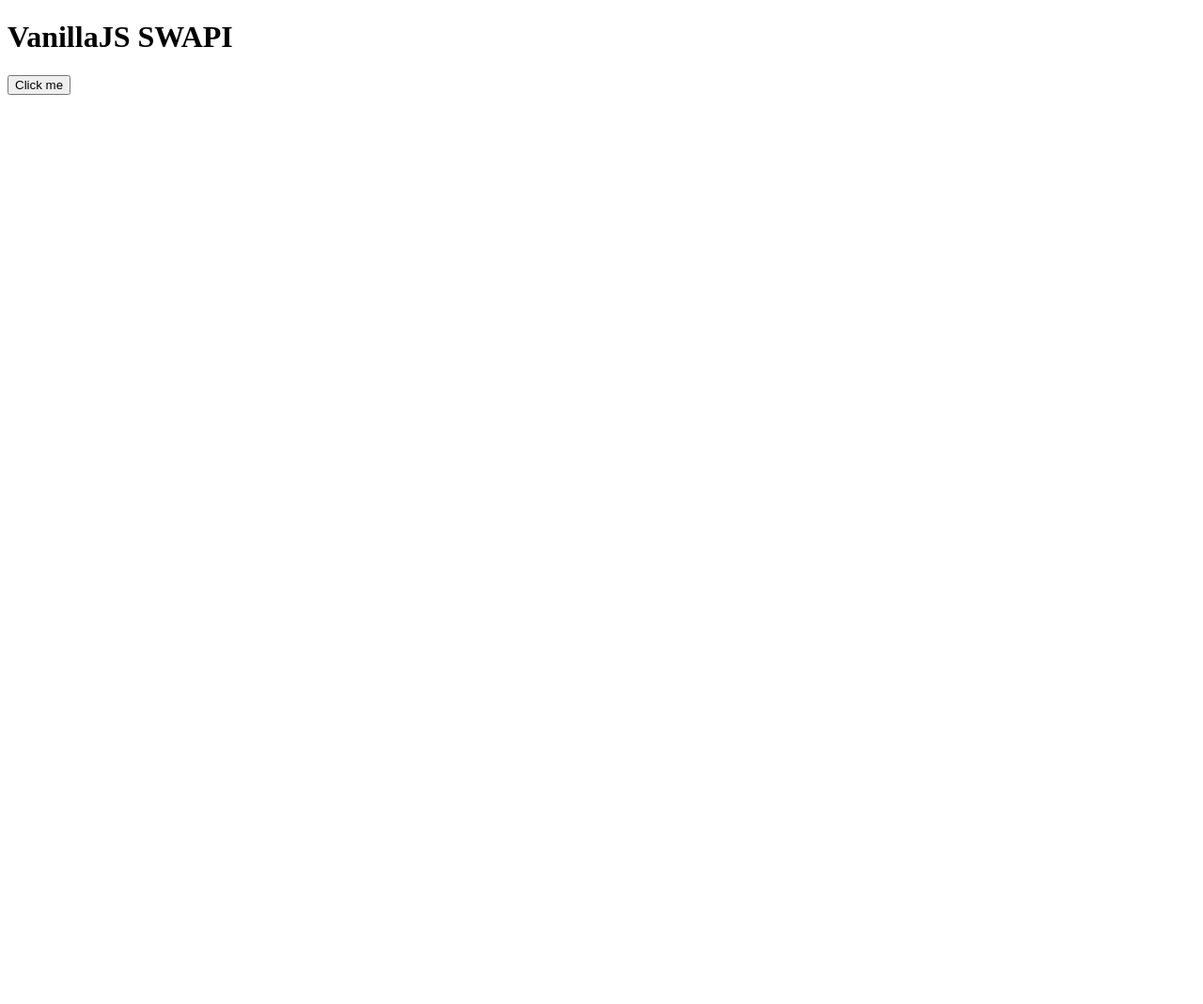
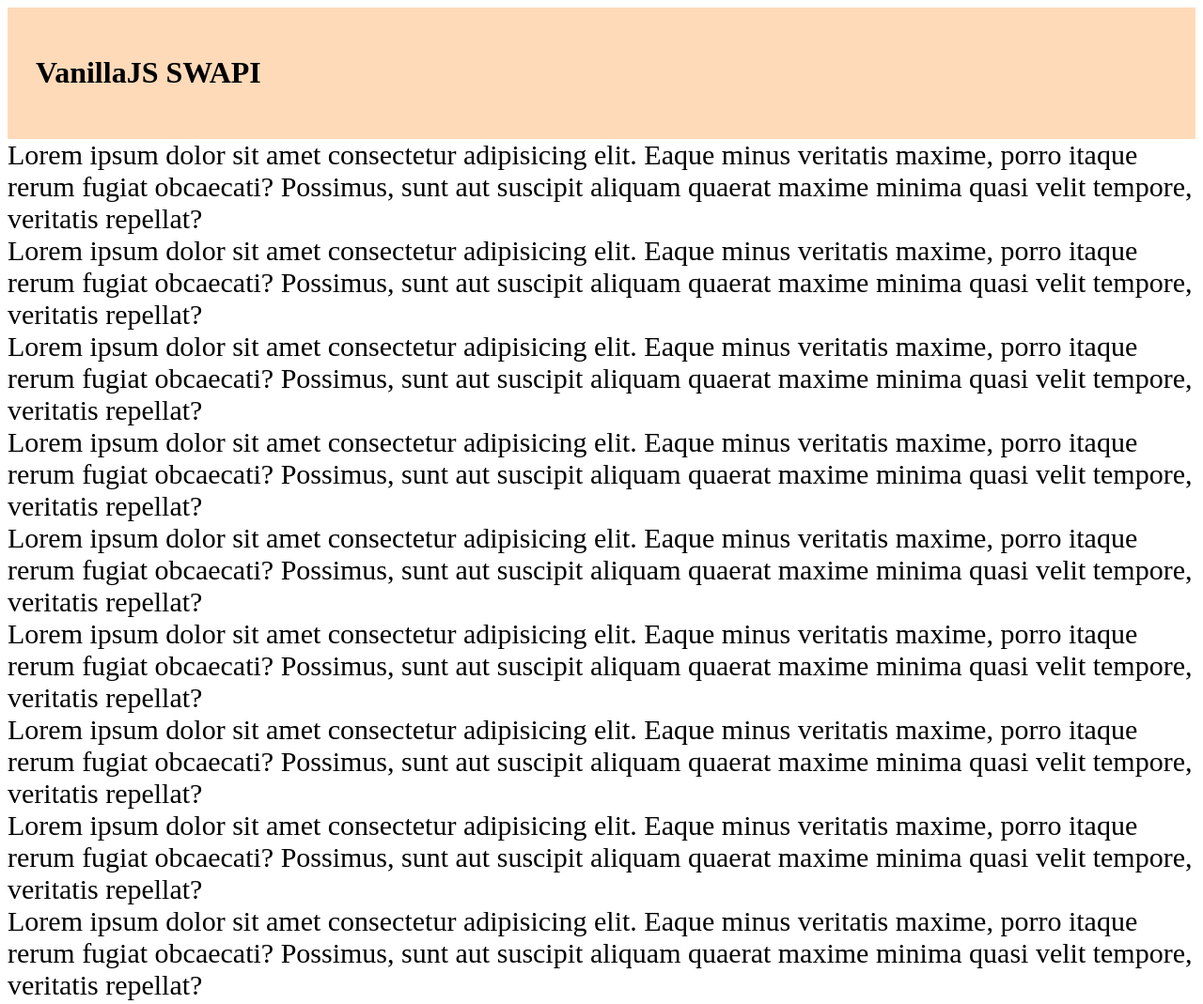
Before and after one commit to mcintdre000/VanillaJS-SWAPI, a plain HTML site: page index.html in a window 1280 px wide. Shown: the top 1069 px of the page at 94% size. Before the commit the page ends 800 px from the top, so only its background shows below. Drawn offline with Linux system fonts and the light colour scheme.

Commit message:
Added on scroll header fade

```diff
--- a/index.html
+++ b/index.html
@@ -7,15 +7,51 @@
     <title>VanillaJS SWAPI</title>
 </head>
 <body>
-    <h1>VanillaJS SWAPI</h1>
-    <button>Click me</button>
+    <header>
+        <h1>VanillaJS SWAPI</h1>
+    </header>
+   <main>
+       <div class="lorem">Lorem ipsum dolor sit amet consectetur adipisicing elit. Eaque minus veritatis maxime, porro itaque rerum fugiat obcaecati? Possimus, sunt aut suscipit aliquam quaerat maxime minima quasi velit tempore, veritatis repellat?</div>
+       <div class="lorem">Lorem ipsum dolor sit amet consectetur adipisicing elit. Eaque minus veritatis maxime, porro itaque rerum fugiat obcaecati? Possimus, sunt aut suscipit aliquam quaerat maxime minima quasi velit tempore, veritatis repellat?</div>
+       <div class="lorem">Lorem ipsum dolor sit amet consectetur adipisicing elit. Eaque minus veritatis maxime, porro itaque rerum fugiat obcaecati? Possimus, sunt aut suscipit aliquam quaerat maxime minima quasi velit tempore, veritatis repellat?</div>
+       <div class="lorem">Lorem ipsum dolor sit amet consectetur adipisicing elit. Eaque minus veritatis maxime, porro itaque rerum fugiat obcaecati? Possimus, sunt aut suscipit aliquam quaerat maxime minima quasi velit tempore, veritatis repellat?</div>
+       <div class="lorem">Lorem ipsum dolor sit amet consectetur adipisicing elit. Eaque minus veritatis maxime, porro itaque rerum fugiat obcaecati? Possimus, sunt aut suscipit aliquam quaerat maxime minima quasi velit tempore, veritatis repellat?</div>
+       <div class="lorem">Lorem ipsum dolor sit amet consectetur adipisicing elit. Eaque minus veritatis maxime, porro itaque rerum fugiat obcaecati? Possimus, sunt aut suscipit aliquam quaerat maxime minima quasi velit tempore, veritatis repellat?</div>
+       <div class="lorem">Lorem ipsum dolor sit amet consectetur adipisicing elit. Eaque minus veritatis maxime, porro itaque rerum fugiat obcaecati? Possimus, sunt aut suscipit aliquam quaerat maxime minima quasi velit tempore, veritatis repellat?</div>
+       <div class="lorem">Lorem ipsum dolor sit amet consectetur adipisicing elit. Eaque minus veritatis maxime, porro itaque rerum fugiat obcaecati? Possimus, sunt aut suscipit aliquam quaerat maxime minima quasi velit tempore, veritatis repellat?</div>
+       <div class="lorem">Lorem ipsum dolor sit amet consectetur adipisicing elit. Eaque minus veritatis maxime, porro itaque rerum fugiat obcaecati? Possimus, sunt aut suscipit aliquam quaerat maxime minima quasi velit tempore, veritatis repellat?</div>
+       <div class="lorem">Lorem ipsum dolor sit amet consectetur adipisicing elit. Eaque minus veritatis maxime, porro itaque rerum fugiat obcaecati? Possimus, sunt aut suscipit aliquam quaerat maxime minima quasi velit tempore, veritatis repellat?</div>
+       <div class="lorem">Lorem ipsum dolor sit amet consectetur adipisicing elit. Eaque minus veritatis maxime, porro itaque rerum fugiat obcaecati? Possimus, sunt aut suscipit aliquam quaerat maxime minima quasi velit tempore, veritatis repellat?</div>
+   </main>
 
     <script type='text/javascript'>
-        const button = document.querySelector('button');
-        button.onclick = function() {
-            console.log('hello');
-            console.log('this',this);
+        window.addEventListener('scroll', function() {
+            const top = window.scrollY;
+            const main = document.querySelector('main')
+            const header = document.querySelector('header')
+            if (top > main.offsetTop + 100) {
+                header.style.opacity = 0;
+            } else {
+                header.style.opacity =1;
+            }
+        })
+
+
+    </script>
+
+    <style>
+        header {
+            background: peachpuff;
+            padding: 30px;
+            position: sticky;
+            top: 0;
+            transition: 1s;
         }
-    </script>
+
+        .lorem {
+            font-size: 30px;
+        }
+    </style>
+
 </body>
 </html>
```
